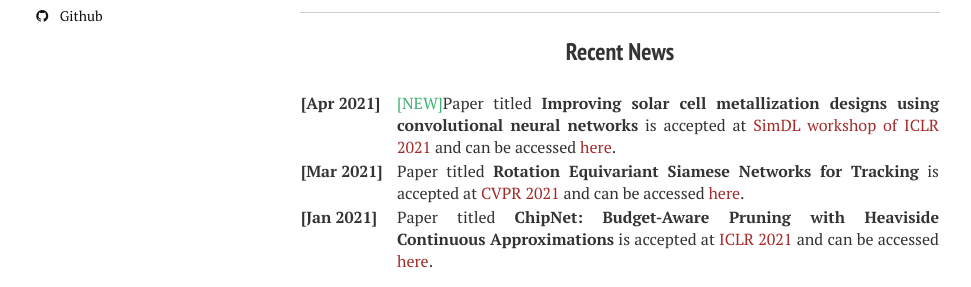
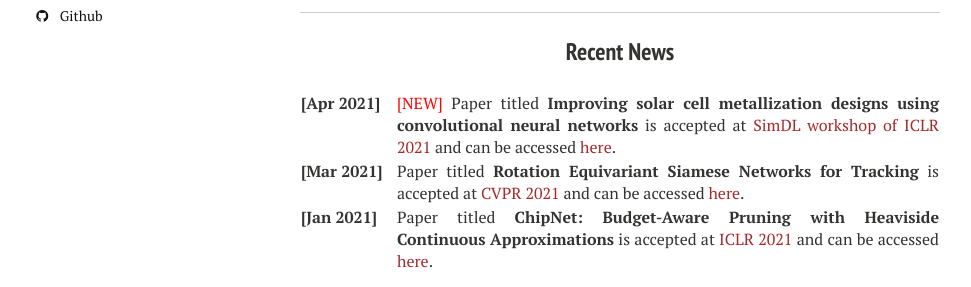
Before and after one commit to dkgupta90/dkgupta90.github.io, a Jekyll site: the page built from index.md, in a window 1280 px wide. Shown: the part 454-741 px from the top of the page, without its empty margins (20-991 px from the left). Built offline with Jekyll 4.4.1, drawn with Linux system fonts in a browser that asks for light colours; nearby versions of some CDN libraries.

```diff
--- a/index.md
+++ b/index.md
@@ -19,7 +19,7 @@
     <col width="85%">
     <tr>
         <td valign="top"><strong>[Apr 2021]</strong></td>
-        <td><span style="color:MediumSeaGreen;">[NEW]</span>Paper titled <b>Improving solar cell metallization designs using convolutional neural networks</b> is accepted at <a href="https://simdl.github.io/">SimDL workshop of ICLR 2021</a> and can be accessed  <a href="https://arxiv.org/abs/2104.04017">here</a>. </td>
+        <td><span style="color:Red;">[NEW] </span>Paper titled <b>Improving solar cell metallization designs using convolutional neural networks</b> is accepted at <a href="https://simdl.github.io/">SimDL workshop of ICLR 2021</a> and can be accessed  <a href="https://arxiv.org/abs/2104.04017">here</a>. </td>
     </tr>
     <tr>
         <td valign="top"><strong>[Mar 2021]</strong></td>
```
